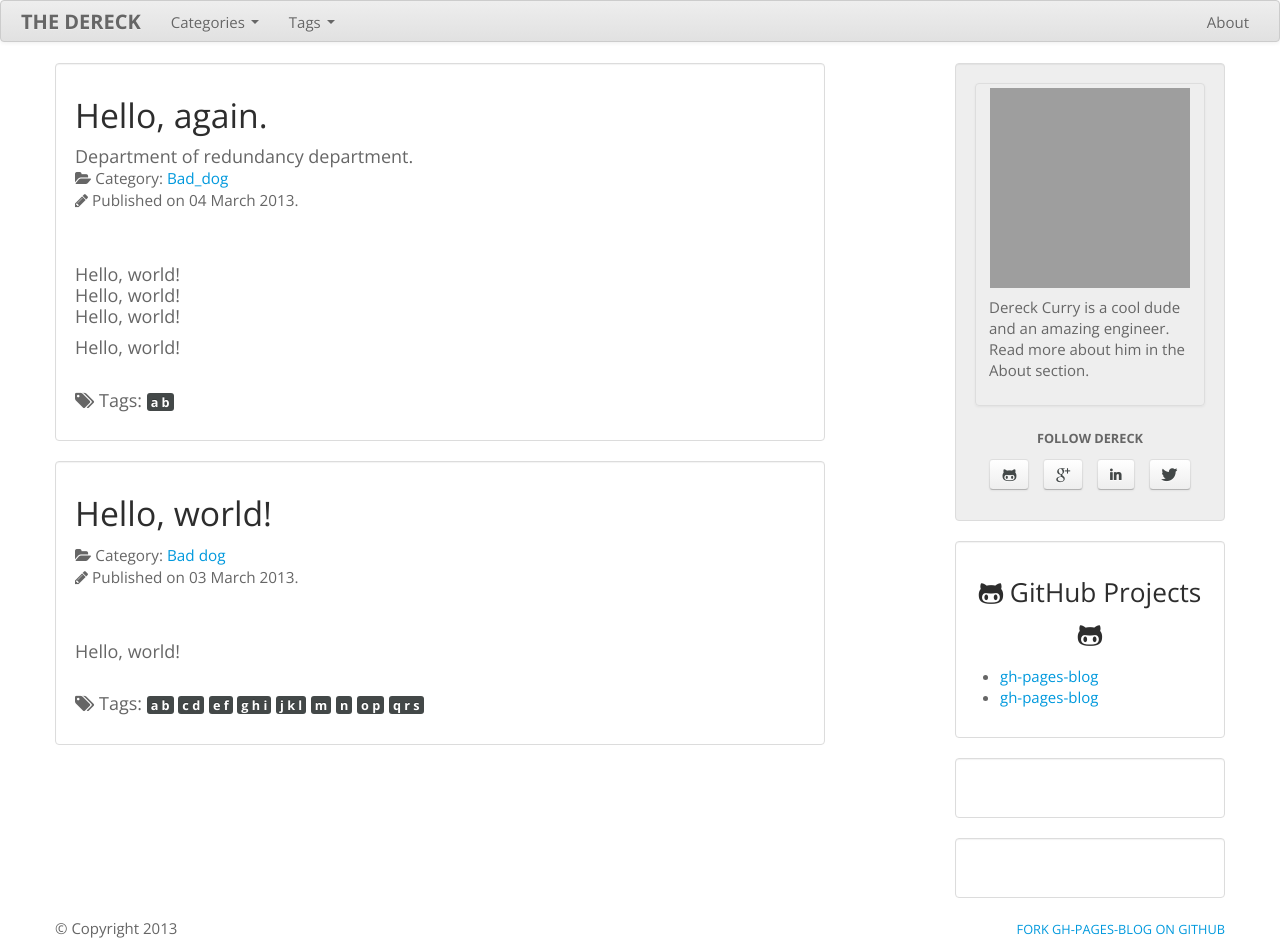
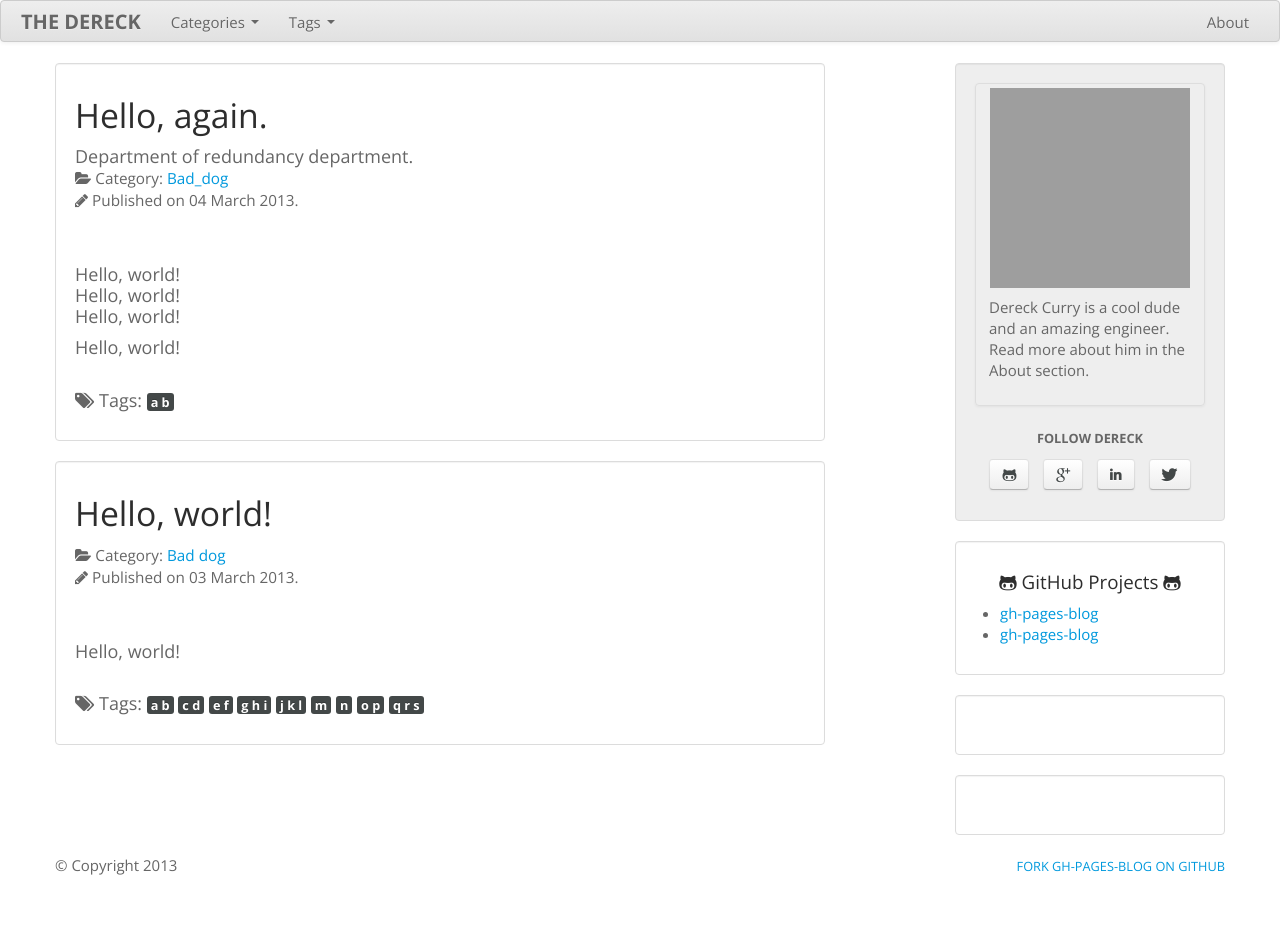
Before and after one commit to thedereck/thedereck.github.com, a Jekyll site: the page built from index.html, in a window 1280 px wide. Built offline with Jekyll 4.4.1, drawn with Linux system fonts in a browser that asks for light colours; after the commit the page ends 900 px from its top, so only the background shows below that; grey boxes are pictures that could not be loaded.

Commit message:
GitHub projects formatting

```diff
--- a/_includes/body/sections/github-projects.html
+++ b/_includes/body/sections/github-projects.html
@@ -1,5 +1,5 @@
 <div class="well-outline">
-	<h3 class="text-center">
+	<h4 class="text-center">
 		{% if site.font_awesome.enabled %}
 		<i class="icon-github-alt"></i>
 		{% endif %}
@@ -9,7 +9,7 @@
 		{% if site.font_awesome.enabled %}
 		<i class="icon-github-alt"></i>
 		{% endif %}
-	</h3>
+	</h4>
 
 	<ul>
 	{% for project in site.github_projects %}
```
